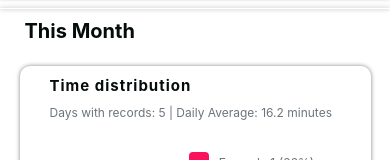
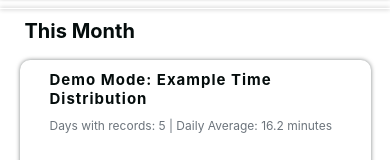
Before and after one commit to Lenindelrionicaragua/HabitTrackerAppFront, a React Native app: screen /MetricsScreen in a window 390 px wide. Shown: the part 126-286 px from the top of the page. Built offline with nearby package versions, Linux system fonts and the light colour scheme; what expo-web-browser would draw is missing.

Commit message:
add a conditional subtitle rendering when the isDemoFlag is true

```diff
--- a/component/MonthlyStats/MonthlyStats.js
+++ b/component/MonthlyStats/MonthlyStats.js
@@ -38,7 +38,8 @@ const MonthlyStats = () => {
     categoryData,
     series,
     sliceColors,
-    success
+    success,
+    isDemo
   } = useSelector(state => state.monthlyStats);
 
   // Secondary fallback to handle cases where the user has no activity records.
@@ -62,7 +63,11 @@ const MonthlyStats = () => {
   return (
     <StatsOverviewContainer>
       <MonthlyStatsContainer>
-        <SubTitle>Time distribution</SubTitle>
+        <SubTitle>
+          {isDemo
+            ? "Demo Mode: Example Time Distribution"
+            : "Your Time Distribution"}
+        </SubTitle>
         <InfoText>
           Days with records: {daysWithRecords} | Daily Average:{" "}
           {dailyAverageMinutes} minutes
```
